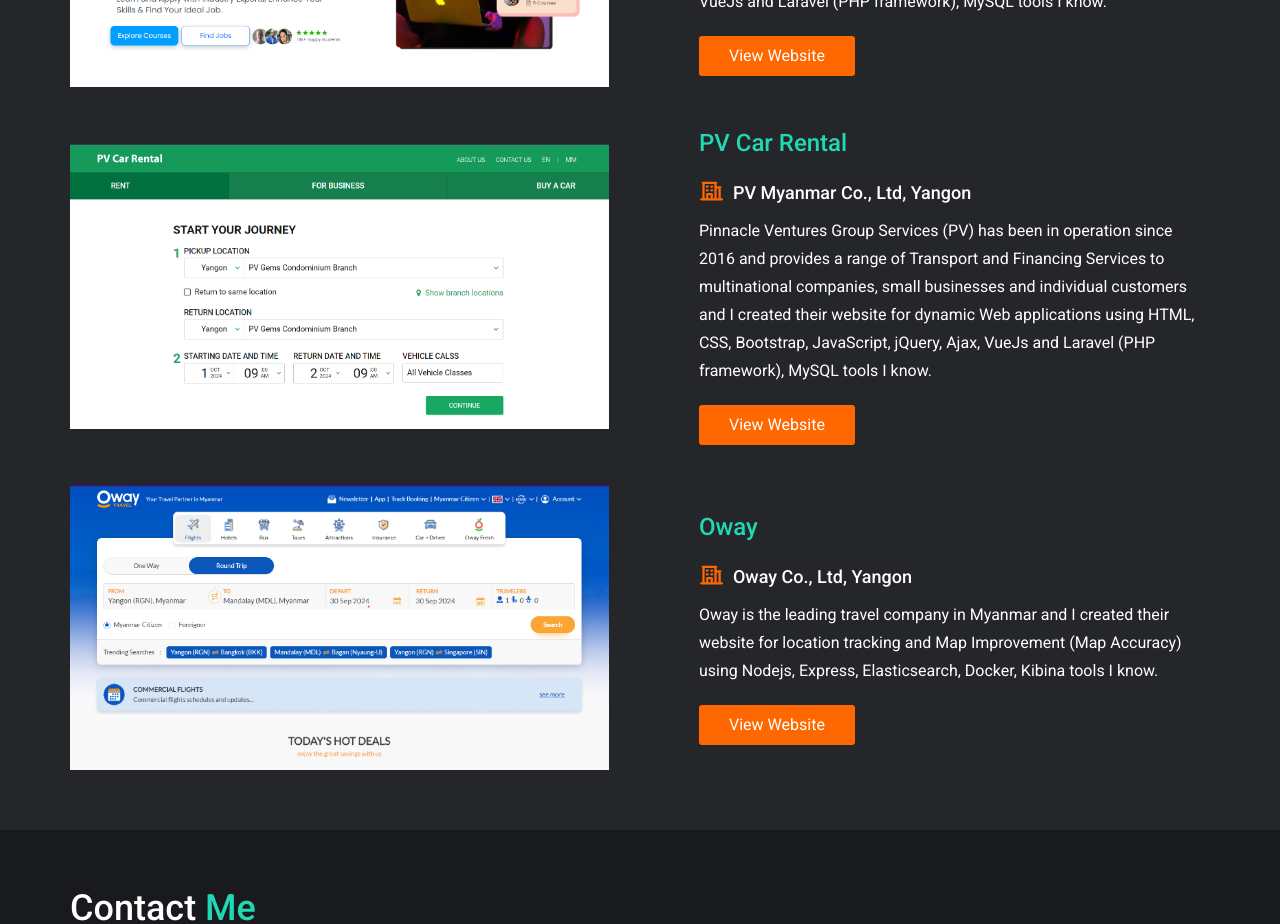
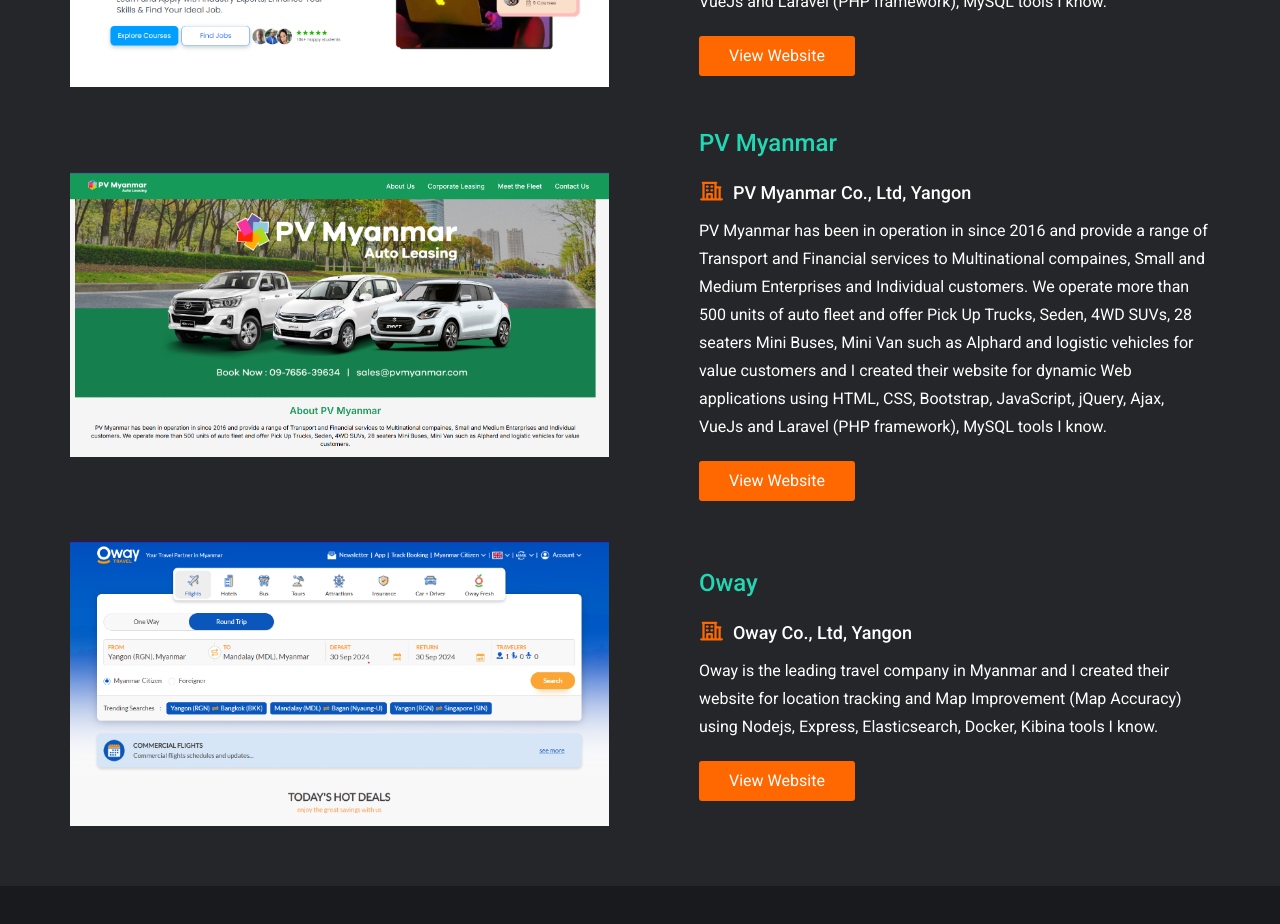
Before and after one commit to Naung2024/personal-portfolio, a React (Vite) app: page / in a window 1280 px wide. Shown: the part 4680-5604 px from the top of the page. Built offline with nearby package versions, Linux system fonts and the light colour scheme.

Commit message:
Updated image, content and cv form

```diff
--- a/src/components/MyProject.jsx
+++ b/src/components/MyProject.jsx
@@ -1,5 +1,5 @@
 import Uplyrn from "../assets/images/uplyrn-website.png";
-import PvCar from "../assets/images/pv-car-rental.png";
+import PvMyanmar from "../assets/images/pv-myanmar.png";
 import Oway from "../assets/images/oway-website.png";
 import { PiBuildingOfficeBold } from "react-icons/pi";
 
@@ -36,19 +36,19 @@
 
             <div className="flex justify-between items-center mt-[40px] gap-x-[90px] sm:flex-row flex-col">
                 <div className="sm:mb-0 mb-[30px]">
-                    <h4 className="text-custom-green text-2xl font-medium sm:hidden block mb-5">PV Car Rental</h4>
-                    <img className="w-full h-auto sm:w-[560px] sm:h-[285px] max-w-full object-cover" src={PvCar} alt="Uplyrn project" />
+                    <h4 className="text-custom-green text-2xl font-medium sm:hidden block mb-5">PV Myanmar</h4>
+                    <img className="w-full h-auto sm:w-[560px] sm:h-[285px] max-w-full object-cover" src={PvMyanmar} alt="Uplyrn project" />
                 </div>
                 <div className="w-full sm:w-[531px]">
-                    <h4 className="text-custom-green text-2xl font-medium sm:block hidden">PV Car Rental</h4>
+                    <h4 className="text-custom-green text-2xl font-medium sm:block hidden">PV Myanmar</h4>
                     <div className="flex mt-0 sm:mt-5 mb-2.5 items-start">
                         <PiBuildingOfficeBold className="text-custom-orange size-6"/>
                         <h6 className="text-lg font-medium text-white ml-2.5">PV Myanmar Co., Ltd, Yangon</h6>
                     </div>
                     <p className="text-white font-normal leading-7 mb-5">
-                        Pinnacle Ventures Group Services (PV) has been in operation since 2016 and provides a range of Transport and Financing Services to multinational companies, small businesses and individual customers and I created their website for dynamic Web applications using HTML, CSS, Bootstrap, JavaScript, jQuery, Ajax, VueJs and Laravel (PHP framework), MySQL tools I know.
+                    PV Myanmar has been in operation in since 2016 and provide a range of Transport and Financial services to Multinational compaines, Small and Medium Enterprises and Individual customers. We operate more than 500 units of auto fleet and offer Pick Up Trucks, Seden, 4WD SUVs, 28 seaters Mini Buses, Mini Van such as Alphard and logistic vehicles for value customers and I created their website for dynamic Web applications using HTML, CSS, Bootstrap, JavaScript, jQuery, Ajax, VueJs and Laravel (PHP framework), MySQL tools I know.
                     </p>
-                    <a href="https://pvcarrental.com" target="_blank" className="w-[156px] h-[40px] bg-custom-orange flex items-center justify-center text-white rounded-[3px]">
+                    <a href="https://www.pvmyanmar.com/" target="_blank" className="w-[156px] h-[40px] bg-custom-orange flex items-center justify-center text-white rounded-[3px]">
                         View Website
                     </a>
                 </div>
```
Also changed, not shown: src/assets/images/pv-car-rental.png (deleted), src/assets/images/pv-myanmar.png (added).
